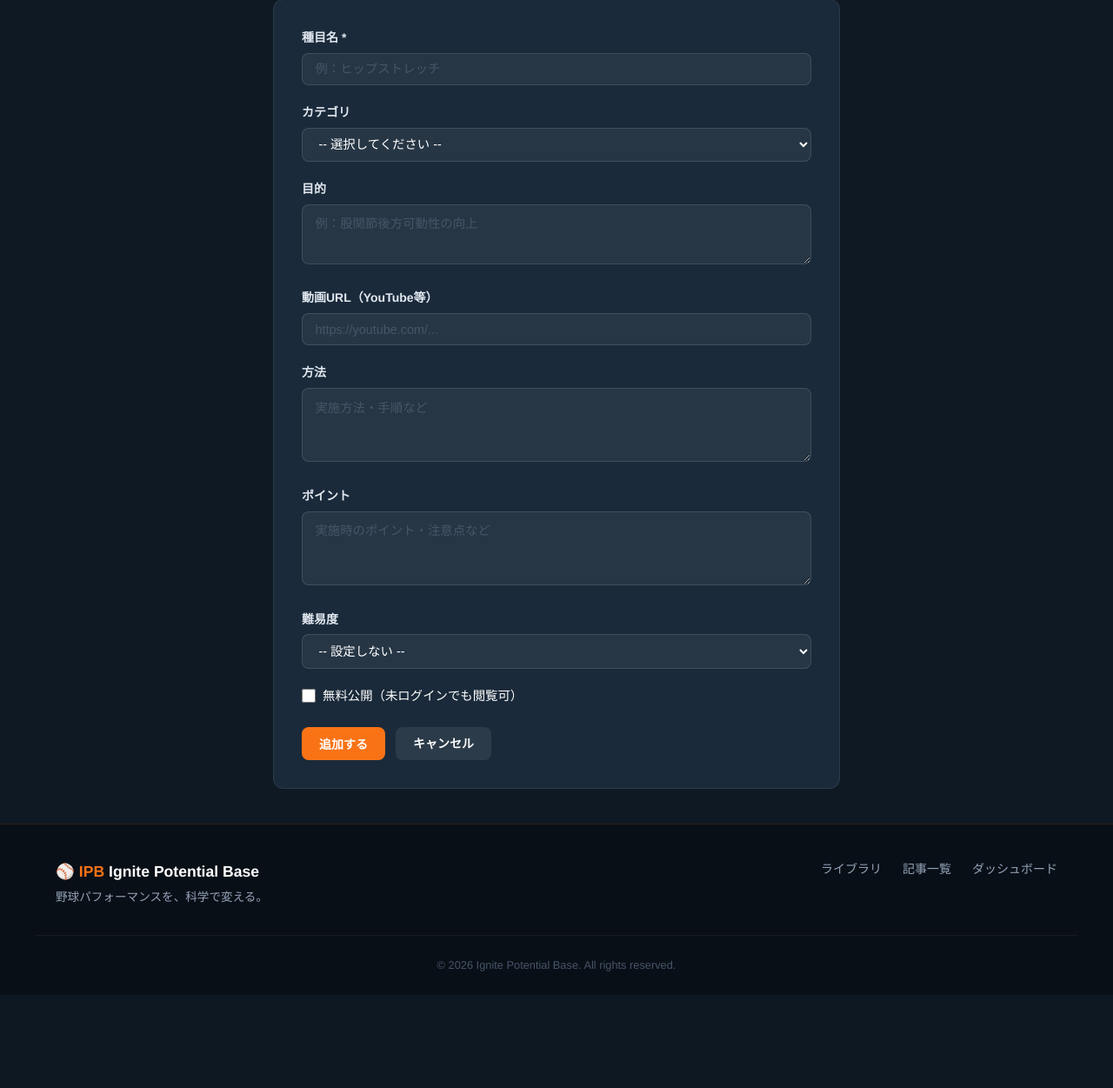
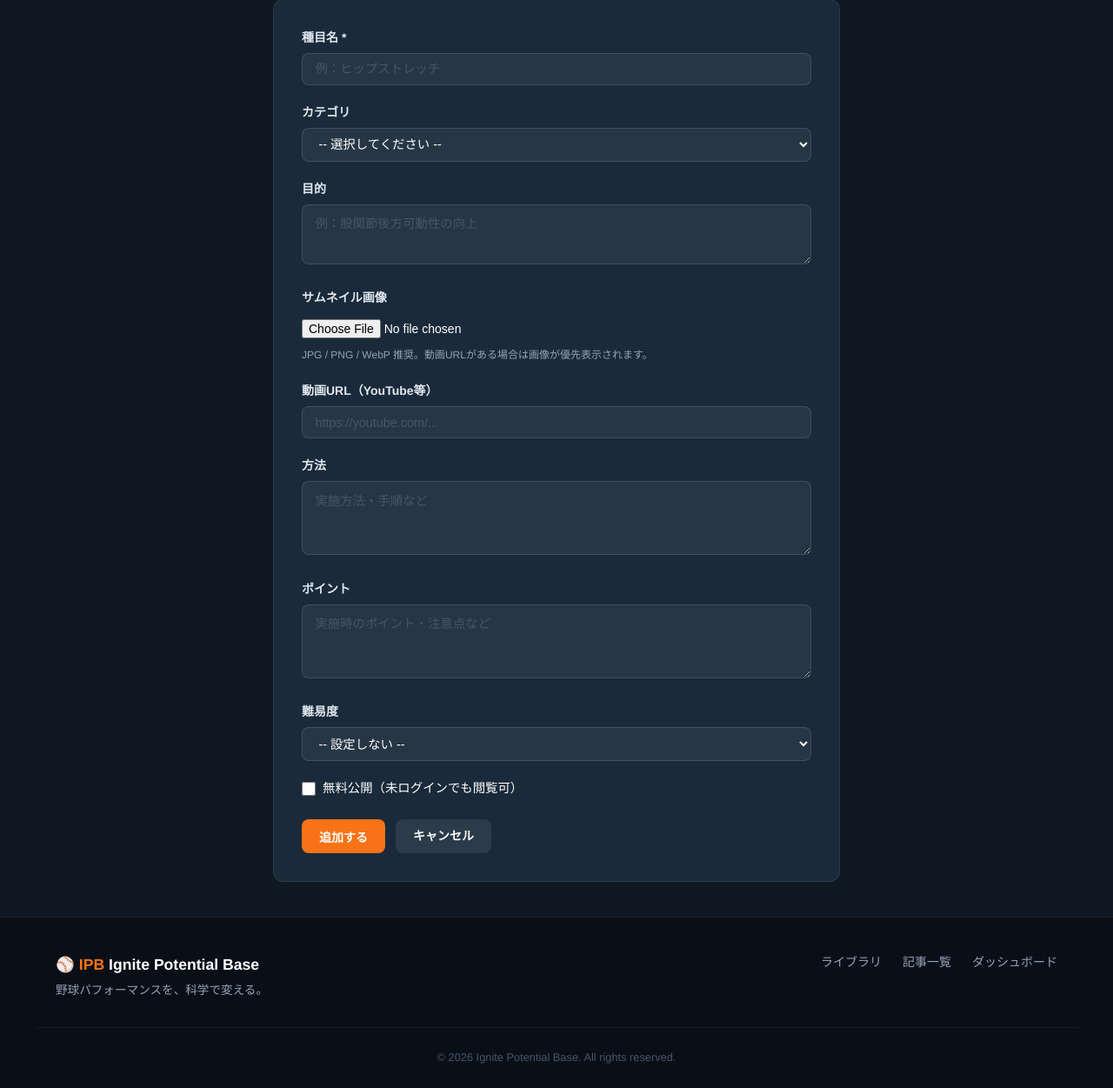
Before and after one commit to Sekky100622/ignite-potential-base, a Flask app: page /admin/library/new in a window 1280 px wide. Shown: the part 227-1478 px from the top of the page at 87% size. Before the commit the page ends 1344 px from the top, so only its background shows below. Run offline with Flask 3, Linux system fonts and the light colour scheme; the visitor is signed in with stand-in values (Sample User, id 1); data that the repository does not hold is empty; some libraries are stand-ins or nearby versions.

Commit message:
feat: ドリルに画像アップロード機能を追加（Cloudinary）
- ipb_drillsにimage_urlカラムを追加
- 管理フォームにファイルアップロードUI追加
- Cloudinaryにアップロード（ipb_drillsフォルダ、800x600リサイズ）
- ライブラリ：アップロード画像 > YTサムネ > プレースホルダーの優先順位
- ドリル詳細：動画の上にアップロード画像を表示

Co-Authored-By: Claude Sonnet 4.6 <noreply@anthropic.com>

```diff
--- a/app.py
+++ b/app.py
@@ -27,6 +27,8 @@ import bleach
 from dateutil import parser as dtparser
 import psycopg
 from psycopg.rows import dict_row
+import cloudinary
+import cloudinary.uploader
 
 load_dotenv()
 
@@ -48,6 +50,12 @@ GOOGLE_CLIENT_ID = os.getenv('GOOGLE_CLIENT_ID', '')
 GA_MEASUREMENT_ID = os.getenv('GA_MEASUREMENT_ID', '')
 SMTP_USER = os.getenv('SMTP_USER', '')
 SMTP_PASSWORD = os.getenv('SMTP_PASSWORD', '')
+
+cloudinary.config(
+    cloud_name=os.getenv('CLOUDINARY_CLOUD_NAME'),
+    api_key=os.getenv('CLOUDINARY_API_KEY'),
+    api_secret=os.getenv('CLOUDINARY_API_SECRET'),
+)
 
 DRILL_CATEGORIES = [
     'リセット',
@@ -209,7 +217,7 @@ def sb_rpc(func_name, data, service=False):
 
 def pg_drills(drill_id=None, is_free=None, category=None, q=None):
     """Get drills via direct SQL."""
-    sql = ('SELECT id,name,purpose,video_url,method,points,is_free,created_at,category,difficulty '
+    sql = ('SELECT id,name,purpose,video_url,image_url,method,points,is_free,created_at,category,difficulty '
            'FROM ipb_drills')
     conditions = []
     params = []
@@ -231,9 +239,23 @@ def pg_drills(drill_id=None, is_free=None, category=None, q=None):
     return db_fetchall(sql, params) or []
 
 
+def upload_drill_image(file_obj):
+    """Cloudinaryにドリル画像をアップロードしてURLを返す。失敗時はNone。"""
+    try:
+        result = cloudinary.uploader.upload(
+            file_obj,
+            folder='ipb_drills',
+            transformation=[{'width': 800, 'height': 600, 'crop': 'fill', 'quality': 'auto'}]
+        )
+        return result.get('secure_url')
+    except Exception as e:
+        print(f'[cloudinary] upload error: {e}')
+        return None
+
+
 def pg_drill_save(data, drill_id=None):
     """Insert or update a drill via direct SQL (bypasses PostgREST schema cache)."""
-    _FIELDS = ['name', 'purpose', 'video_url', 'method', 'points', 'is_free', 'category', 'difficulty']
+    _FIELDS = ['name', 'purpose', 'video_url', 'image_url', 'method', 'points', 'is_free', 'category', 'difficulty']
     present = [f for f in _FIELDS if f in data]
     if drill_id:
         set_clauses = ', '.join(f'{f}=%s' for f in present)
@@ -351,6 +373,7 @@ def ensure_tables():
     db_execute('ALTER TABLE ipb_articles ADD COLUMN IF NOT EXISTS tags TEXT')
     db_execute('ALTER TABLE ipb_drills ADD COLUMN IF NOT EXISTS difficulty TEXT')
     db_execute('ALTER TABLE ipb_drills ADD COLUMN IF NOT EXISTS sort_order INTEGER DEFAULT 9999')
+    db_execute('ALTER TABLE ipb_drills ADD COLUMN IF NOT EXISTS image_url TEXT')
     db_execute('''
         CREATE TABLE IF NOT EXISTS ipb_programs (
             id UUID DEFAULT gen_random_uuid() PRIMARY KEY,
@@ -1214,6 +1237,10 @@ def admin_library_bulk_category():
 @admin_required
 def admin_library_new():
     if request.method == 'POST':
+        image_url = None
+        f = request.files.get('image')
+        if f and f.filename:
+            image_url = upload_drill_image(f)
         data = {
             'name':       request.form.get('name', '').strip(),
             'purpose':    request.form.get('purpose', '').strip(),
@@ -1224,6 +1251,8 @@ def admin_library_new():
             'category':   request.form.get('category', '').strip() or None,
             'difficulty': request.form.get('difficulty', '').strip() or None,
         }
+        if image_url:
+            data['image_url'] = image_url
         result = pg_drill_save(data)
         if result:
             flash('ドリルを追加しました', 'success')
@@ -1250,6 +1279,11 @@ def admin_library_edit(drill_id):
             'category':   request.form.get('category', '').strip() or None,
             'difficulty': request.form.get('difficulty', '').strip() or None,
         }
+        f = request.files.get('image')
+        if f and f.filename:
+            new_url = upload_drill_image(f)
+            if new_url:
+                data['image_url'] = new_url
         result = pg_drill_save(data, drill_id=drill_id)
         if result:
             flash('更新しました', 'success')
--- a/requirements.txt
+++ b/requirements.txt
@@ -1,4 +1,5 @@
 flask==3.0.0
+cloudinary==1.40.0
 requests==2.31.0
 python-dotenv==1.0.0
 gunicorn==21.2.0
--- a/templates/admin/drill_form.html
+++ b/templates/admin/drill_form.html
@@ -11,7 +11,7 @@
 <section class="section-sm">
   <div class="container" style="max-width:700px;">
     <div style="background:var(--navy-light);border:1px solid rgba(255,255,255,.08);border-radius:12px;padding:2rem;">
-      <form method="POST">
+      <form method="POST" enctype="multipart/form-data">
         <div class="form-group">
           <label class="form-label">種目名 *</label>
           <input class="form-control" type="text" name="name" value="{{ drill.name or '' }}" required placeholder="例：ヒップストレッチ">
@@ -28,6 +28,19 @@
         <div class="form-group">
           <label class="form-label">目的</label>
           <textarea class="form-control" name="purpose" rows="3" placeholder="例：股関節後方可動性の向上">{{ drill.purpose or '' }}</textarea>
+        </div>
+        <div class="form-group">
+          <label class="form-label">サムネイル画像</label>
+          {% if drill.image_url %}
+          <div style="margin-bottom:.75rem;">
+            <img src="{{ drill.image_url }}" alt="現在の画像"
+                 style="width:100%;max-width:320px;height:180px;object-fit:cover;border-radius:8px;border:1px solid rgba(255,255,255,.1);">
+            <p style="font-size:.75rem;color:var(--gray-400);margin-top:.3rem;">現在の画像。新しいファイルを選ぶと上書きされます。</p>
+          </div>
+          {% endif %}
+          <input type="file" name="image" accept="image/*"
+                 style="display:block;color:var(--white);font-size:.875rem;padding:.4rem 0;">
+          <p style="font-size:.75rem;color:var(--gray-400);margin-top:.25rem;">JPG / PNG / WebP 推奨。動画URLがある場合は画像が優先表示されます。</p>
         </div>
         <div class="form-group">
           <label class="form-label">動画URL（YouTube等）</label>
--- a/templates/library.html
+++ b/templates/library.html
@@ -189,8 +189,8 @@
 
             {% if locked %}<div class="locked-overlay">🔒 会員限定</div>{% endif %}
 
-            {# サムネイル #}
-            {% set thumb = drill.video_url | yt_thumb %}
+            {# サムネイル: アップロード画像 > YTサムネ > プレースホルダー #}
+            {% set thumb = drill.image_url or (drill.video_url | yt_thumb) %}
             {% if thumb %}
             <img class="drill-thumb" src="{{ thumb }}" alt="{{ drill.name }}" loading="lazy"
                  onerror="this.style.display='none';this.nextElementSibling.style.display='flex'">
@@ -241,7 +241,7 @@
 
           {% if locked %}<div class="locked-overlay">🔒 会員限定</div>{% endif %}
 
-          {% set thumb = drill.video_url | yt_thumb %}
+          {% set thumb = drill.image_url or (drill.video_url | yt_thumb) %}
           {% if thumb %}
           <img class="drill-thumb" src="{{ thumb }}" alt="{{ drill.name }}" loading="lazy"
                onerror="this.style.display='none';this.nextElementSibling.style.display='flex'">
```
Also changed, not shown: templates/drill.html (+8 -0 lines).
